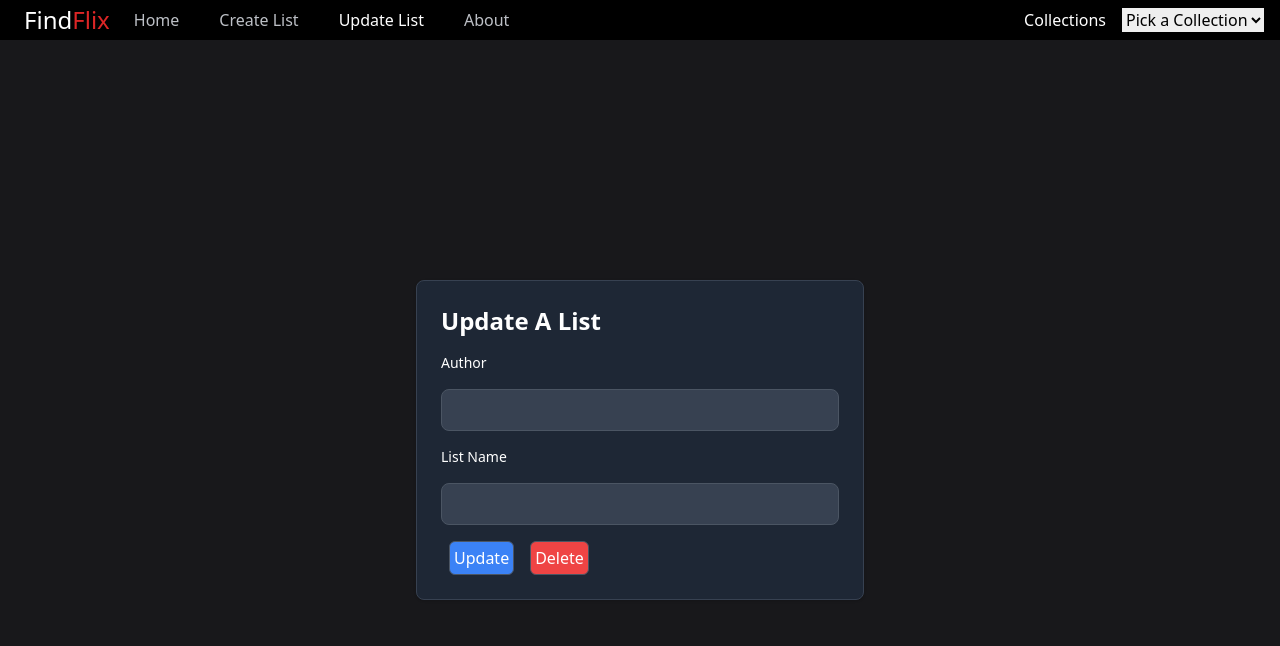
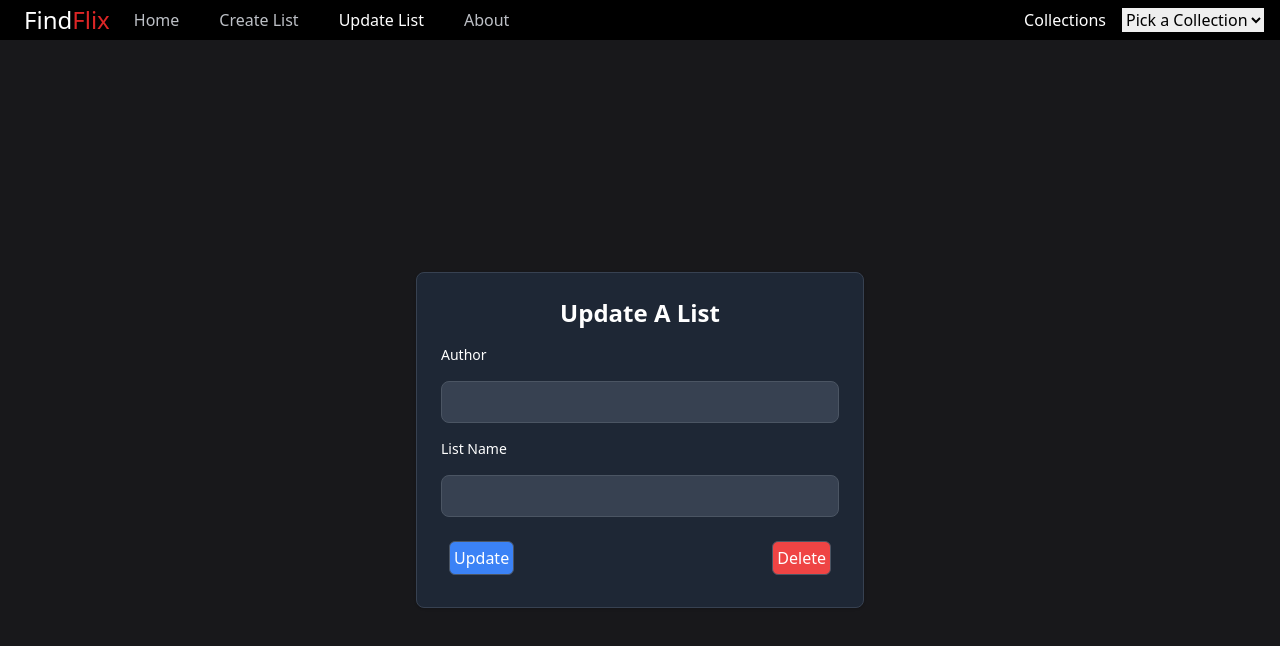
Before and after one commit to DNelson35/FindFlix, a React (Create React App) app: page /edit in a window 1280 px wide. Shown: the top 646 px of the page. Built offline with nearby package versions, Linux system fonts and the light colour scheme; data requests are answered from the project's data file.

Commit message:
add new styles for form title and buttons

```diff
--- a/src/Pages/AddWatchList.js
+++ b/src/Pages/AddWatchList.js
@@ -47,7 +47,9 @@ function AddWatchList() {
           <input required type='text' className="formInput" name='author' value={formInput.author} onChange={handleFormInput} />
           <label className="formLabel">List Name</label>
           <input required type="text" className="formInput" name='listName' value={formInput.listName} onChange={handleFormInput} />
-          <button type='submit' className='formButton m-2'>Create</button>
+          <div className='flex w-full justify-center'>
+            <button type='submit' className='formButton m-2'>Create</button>
+          </div>
       </form>
     </FormWrap>
     </div>
--- a/src/Pages/UpdateWatchList.js
+++ b/src/Pages/UpdateWatchList.js
@@ -80,8 +80,10 @@ function UpdateWatchList() {
         <input required type='text' className="formInput" name='author' value={formInput.author} onChange={handleFormInput} />
         <label className="formLabel">List Name</label>
         <input required type="text" className="formInput" name='label' value={formInput.label} onChange={handleFormInput} />
-        <button type='submit' className='formButton m-2' onClick={handleUpdateBtn}>Update</button>
-        <button type='submit' className='formButton bg-red-500 m-2' onClick={handleDeleteBtn}>Delete</button>
+        <div className='flex justify-between'>
+          <button type='submit' className='formButton m-2' onClick={handleUpdateBtn}>Update</button>
+          <button type='submit' className='formButton bg-red-500 m-2' onClick={handleDeleteBtn}>Delete</button>
+        </div>
     </form>
   </FormWrap>
   </div>
--- a/src/components/FormWrap.js
+++ b/src/components/FormWrap.js
@@ -5,8 +5,10 @@ function FormWrap({name, children}) {
     <section className='loginBackground'>
         <div className="flex flex-col items-center justify-center px-6 py-8 mx-auto h-screen lg:py-0">
            <div className="w-full rounded-lg shadow border mt-0 max-w-md xl:p-0 bg-gray-800/95  border-gray-700">
-                <div className="p-6 space-y-4 ">
-                    <h1 className="font-bold text-2xl text-white">{name}</h1>
+                <div className="p-6 space-y-4">
+                  <div className='flex justify-center'>
+                  <h1 className="font-bold text-2xl text-white">{name}</h1>
+                  </div>
                     {children}
                 </div>
            </div>
```
